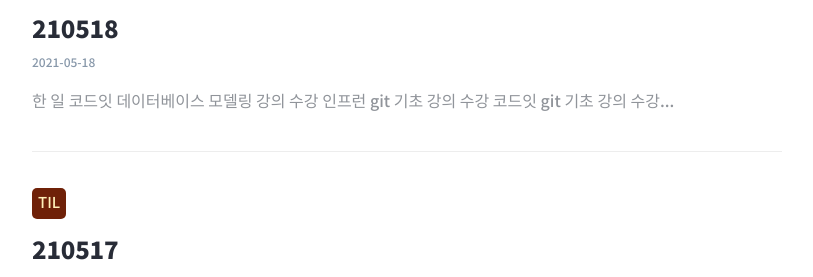
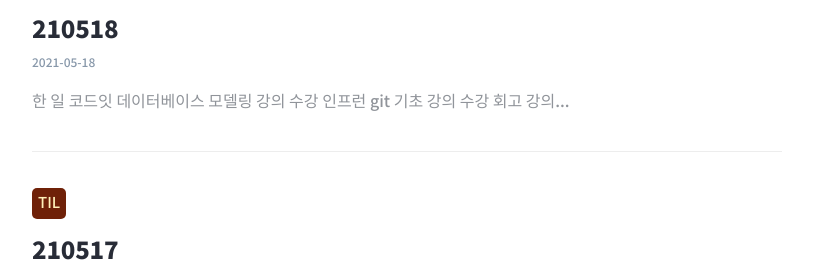
Before and after one commit to defwdahyun0/defwdahyun0.github.io, a Jekyll site: the page built from TIL/index.html, in a window 1280 px wide and 900 px high. Shown: the part 330-607 px from the top of the window, without its empty margins (233-1046 px from the left). Built offline with Jekyll 4.4.1, drawn with Linux system fonts in a browser that asks for light colours; some web fonts are replaced; some of the changed lines change nothing that is shown.

Commit message:
21.05.19 오타 수정

```diff
--- a/TIL/2021-05-18.md
+++ b/TIL/2021-05-18.md
@@ -1,13 +1,14 @@
 ---
 layout: post
 title: [210518]
-subtitle: "2021년 5월 18일"
+subtitle:
 type: "TIL"
 createDate: 2021-05-18
 til: true
 text: true
 author: "defwdahyun"
 post-header: false
+header-img:
 order: 15
 ---
 ### **한 일**
@@ -15,8 +16,6 @@
 1. 코드잇 데이터베이스 모델링 강의 수강
 
 2. 인프런 git 기초 강의 수강
-
-3. 코드잇 git 기초 강의 수강
 
 <hr>
 
```
